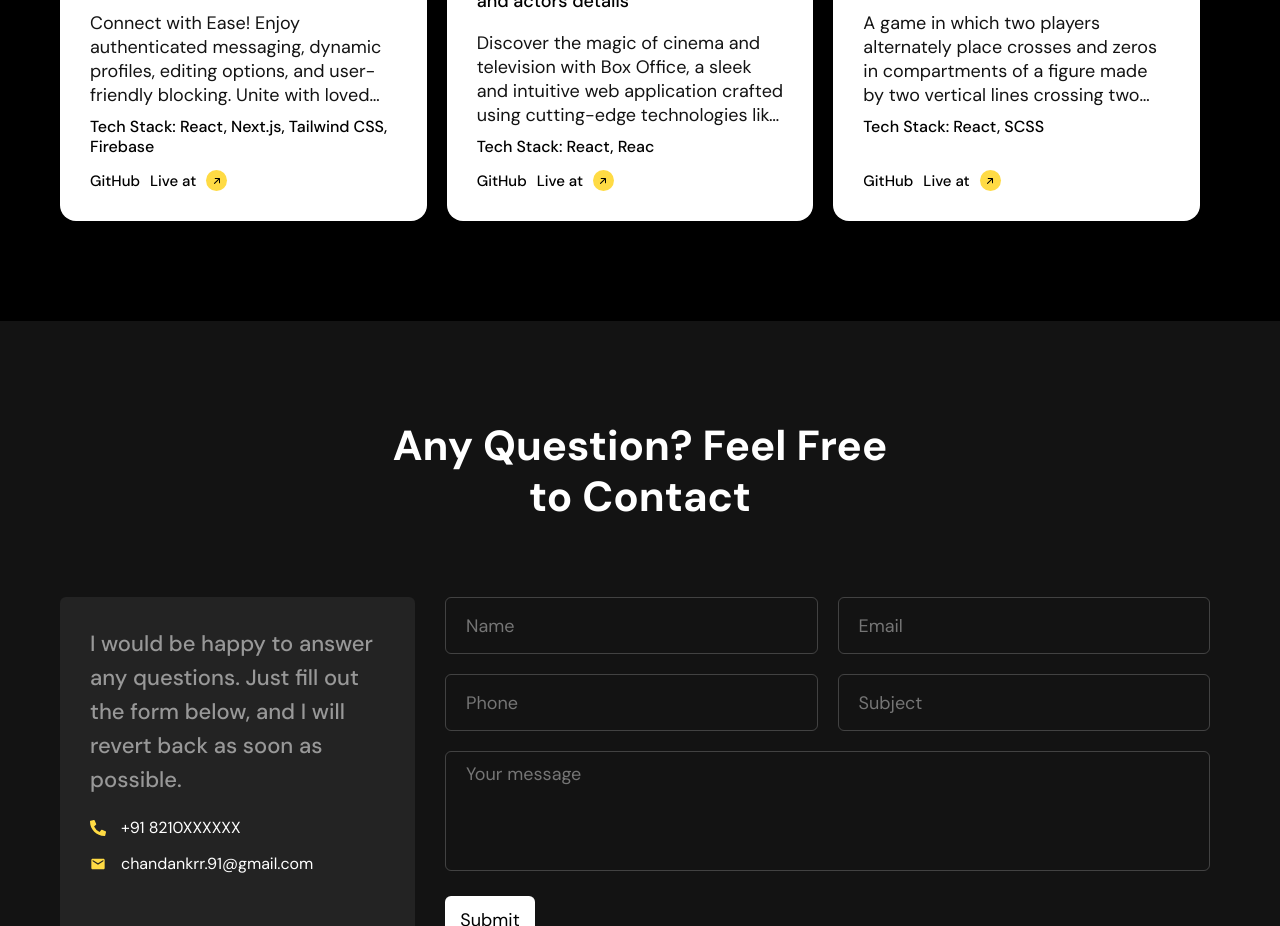
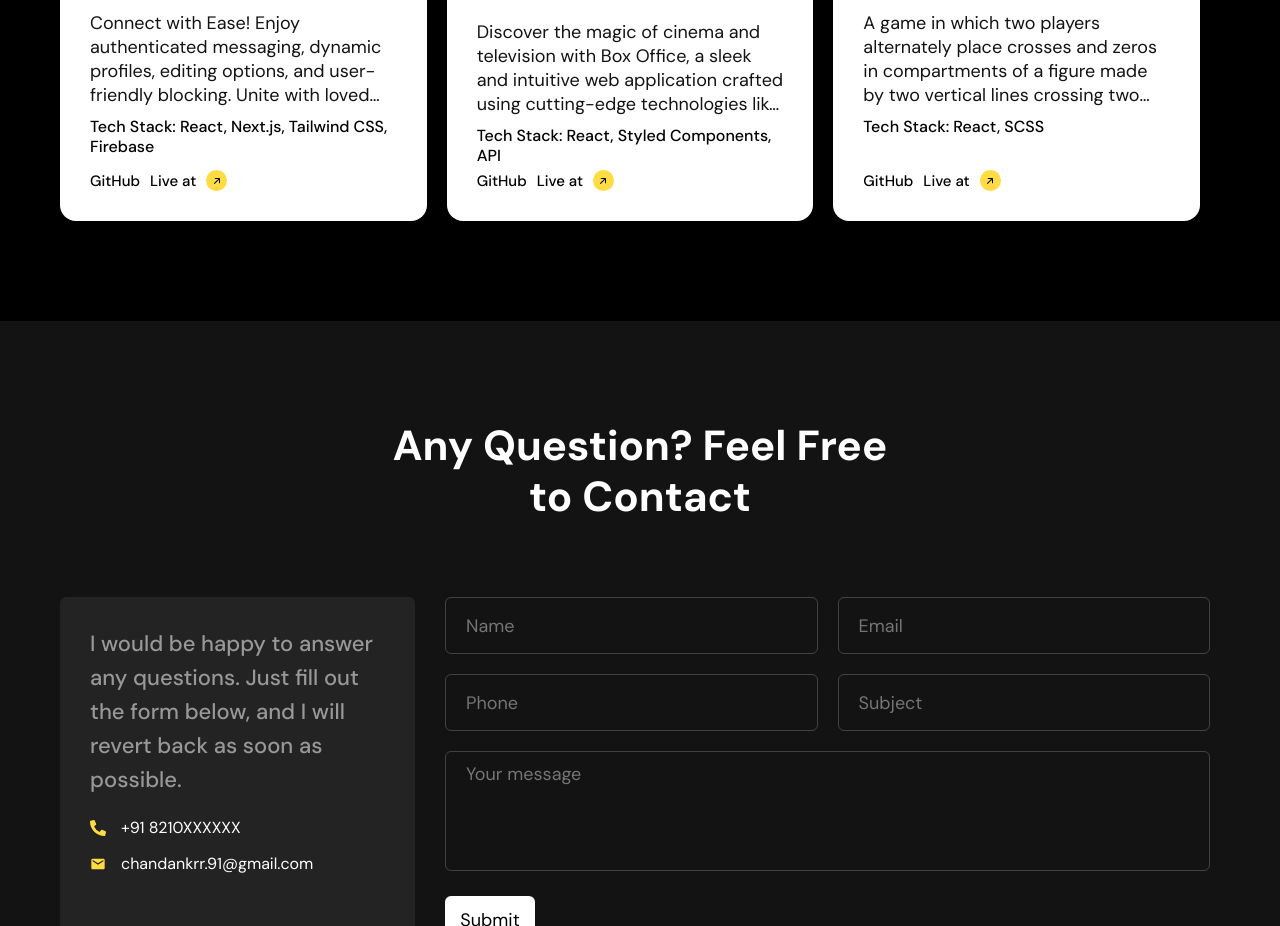
Before and after one commit to chandankrr/personal-portfolio, a React (Create React App) app: page / in a window 1280 px wide. Shown: the part 2700-3626 px from the top of the page. Built offline with nearby package versions, Linux system fonts and the light colour scheme.

Commit message:
fixed tech stack of protfolio section

```diff
--- a/src/components/portfolio/Portfolio.jsx
+++ b/src/components/portfolio/Portfolio.jsx
@@ -54,7 +54,7 @@ const Portfolio = () => {
           image={Port5}
           title="Box Office – Web application where you can search for movies, shows and actors details"
           description="Discover the magic of cinema and television with Box Office, a sleek and intuitive web application crafted using cutting-edge technologies like React, Styled Components, CSS, and powerful APIs. Box Office is your one-stop destination for all things entertainment, offering a seamless and immersive experience for movie enthusiasts and TV show aficionados."
-          techstack="Tech Stack: React, Reac"
+          techstack="Tech Stack: React, Styled Components, API"
           github={'https://github.com/chandankrr/box-office'}
           live={'https://chandankrr.github.io/box-office/#/'}
         />
```
